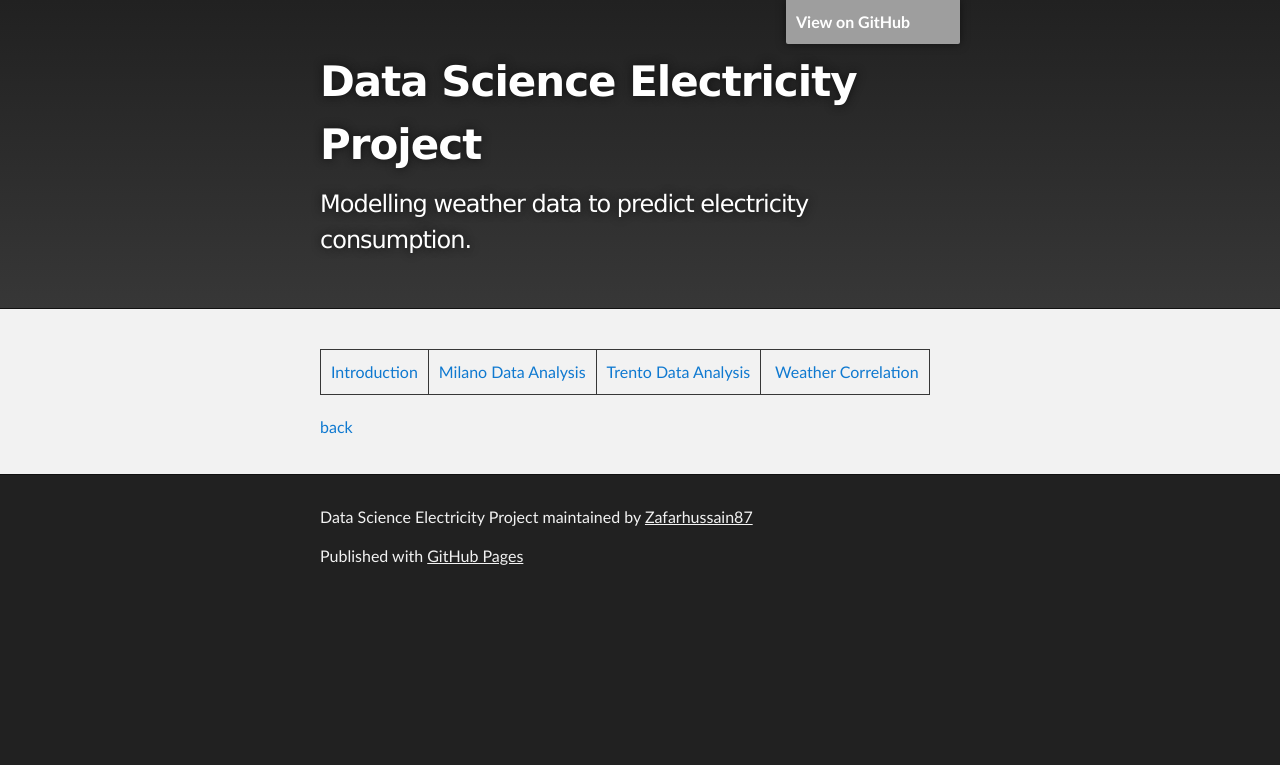
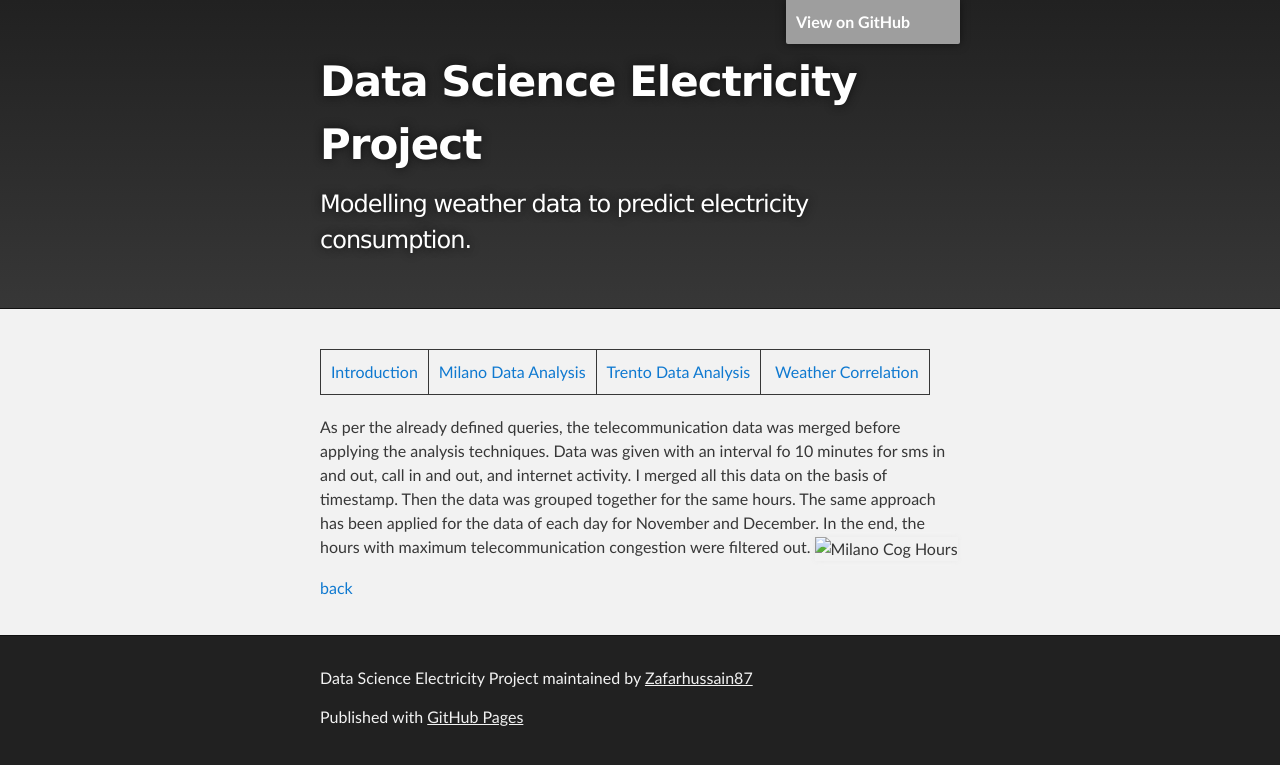
Before and after one commit to Zafarhussain87/Telecom-Italia-Data-Analysis, a Jekyll site: the page built from docs/pages/milano.md, in a window 1280 px wide. Shown: the top 765 px of the page. Built offline with Jekyll 4.4.1, drawn with Linux system fonts in a browser that asks for light colours; grey boxes are pictures that could not be loaded.

Commit message:
Update milano.md

```diff
--- a/docs/pages/milano.md
+++ b/docs/pages/milano.md
@@ -4,4 +4,7 @@
 
 [Introduction](./../index.html) | [Milano Data Analysis](./../pages/milano.html) | [Trento Data Analysis](./../pages/trento.html) | [Weather Correlation](./../pages/correlation.html)
 
-[back](./../pages/forecasting.html)
+As per the already defined queries, the telecommunication data was merged before applying the analysis techniques. Data was given with an interval fo 10 minutes for sms in and out, call in and out, and internet activity. I merged all this data on the basis of timestamp. Then the data was grouped together for the same hours. The same approach has been applied for the data of each day for November and December. In the end, the hours with maximum telecommunication congestion were filtered out.
+![Milano Cog Hours](./assets/images/milano_cong_hours.png)
+
+[back](./../pages/index.html)
```
